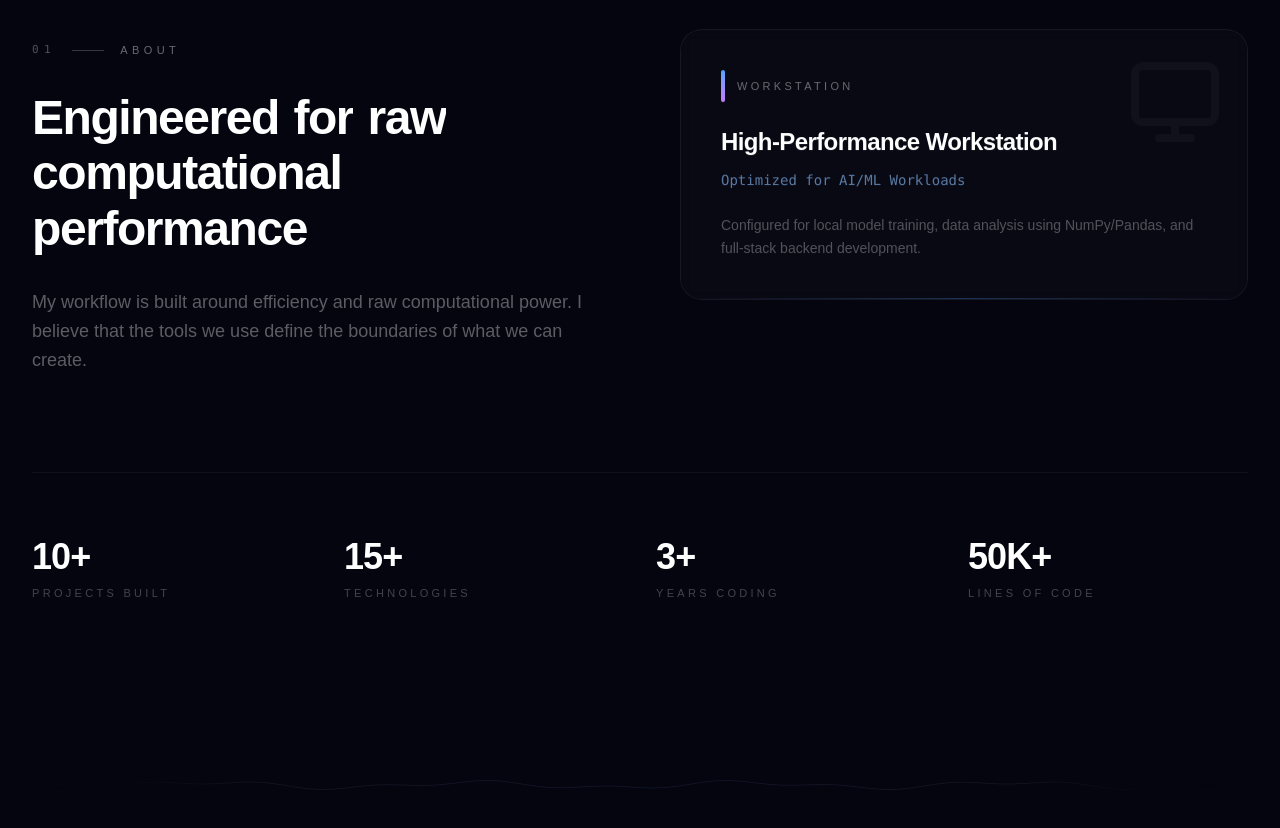
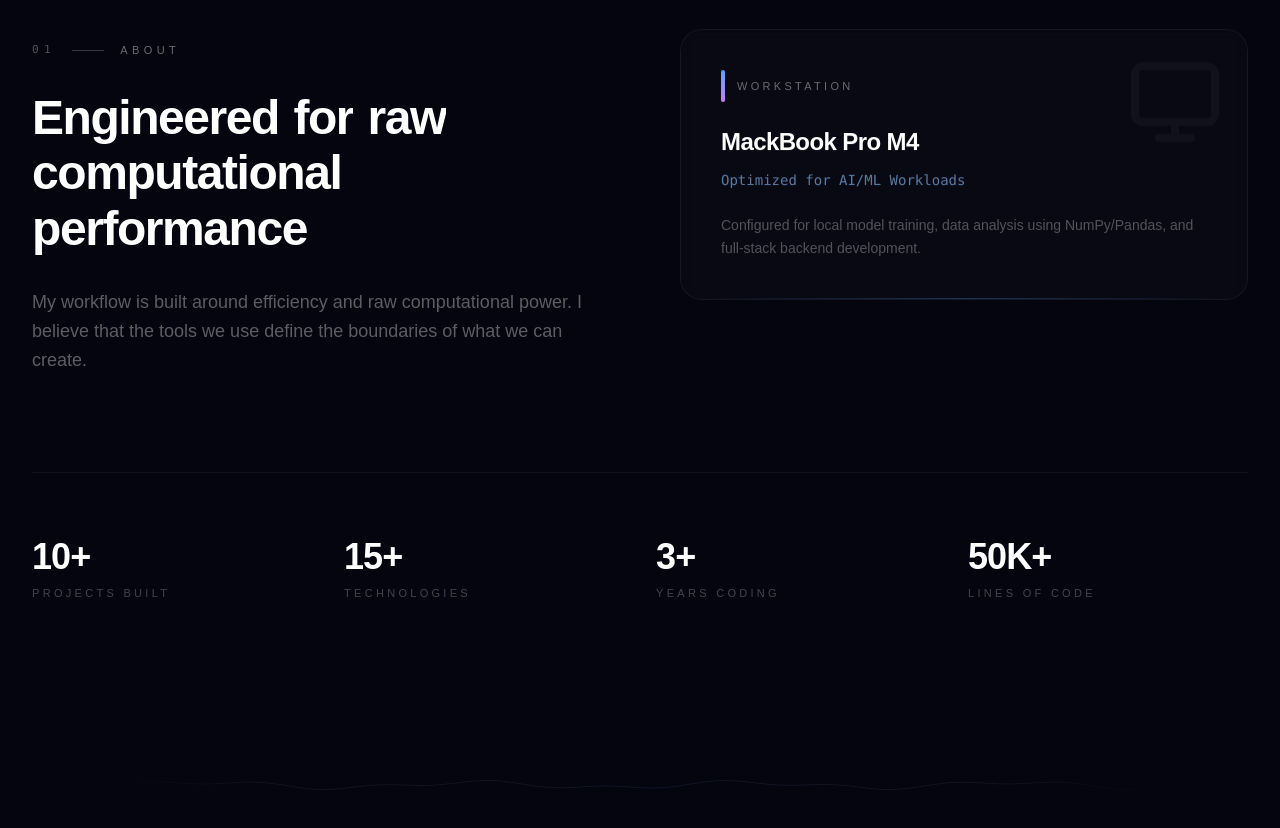
Before and after one commit to kartikey-x/KartikeyPortfolio, a React (Vite) app: page / in a window 1280 px wide. Shown: the part 1280-2108 px from the top of the page. Built offline with nearby package versions, Linux system fonts and the light colour scheme.

Commit message:
Update primary hardware description to reflect new device

```diff
--- a/src/App.tsx
+++ b/src/App.tsx
@@ -51,7 +51,7 @@ const USER_DATA = {
   bio: "B.Tech CSE student specializing in Artificial Intelligence and Machine Learning. Experienced in building Python-based tools and robust web applications with a focus on RESTful architectures and data-driven systems.",
   profileImage: "/profile.png",
   hardware: {
-    primary: "High-Performance Workstation",
+    primary: "MackBook Pro M4",
     specs: "Optimized for AI/ML Workloads",
     description: "Configured for local model training, data analysis using NumPy/Pandas, and full-stack backend development."
   },
```
